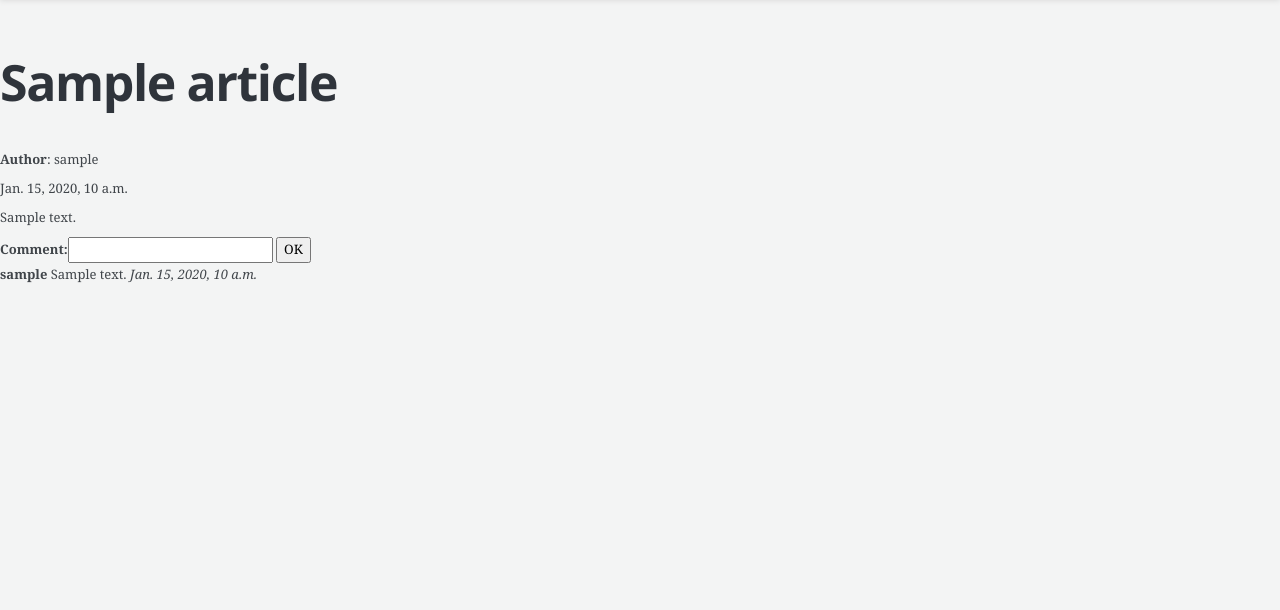
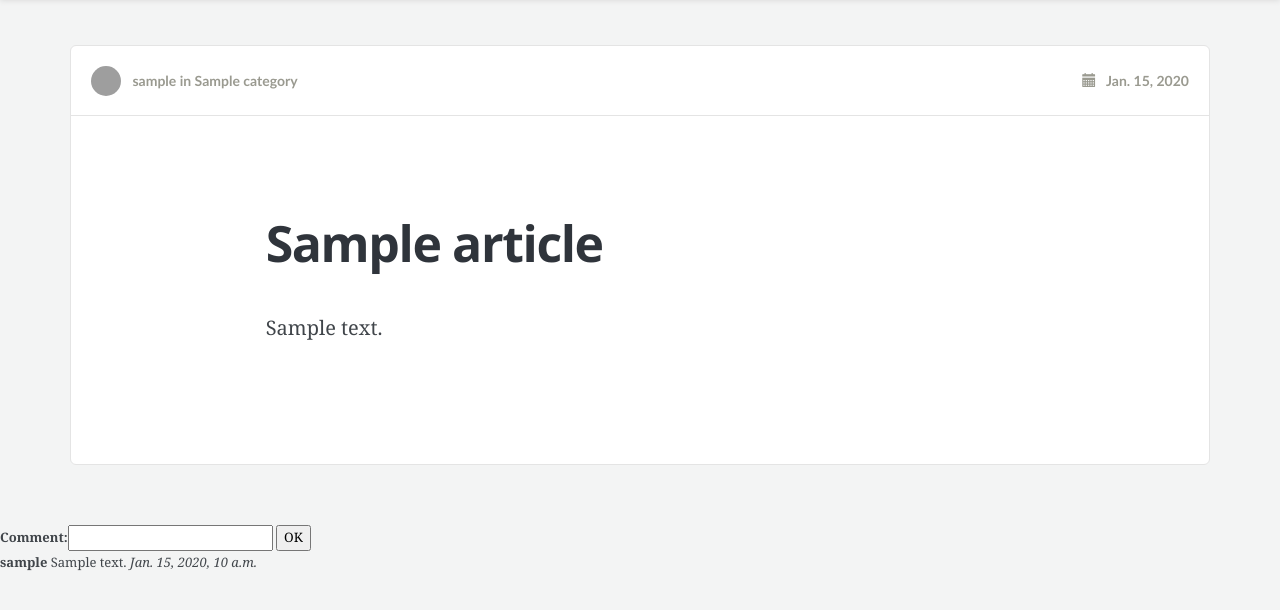
Before and after one commit to meikuam/Redwing, a Django app: a page that uses news/templates/news/article_detail.html in a window 1280 px wide. Shown: the part 77-687 px from the top of the page. Run offline with Django 3.2, Linux system fonts and the light colour scheme; tables that the repository leaves empty hold one stand-in row (values such as "Sample post"); some libraries are stand-ins or nearby versions; grey boxes are pictures that could not be loaded.

Commit message:
article markup

```diff
--- a/news/templates/news/article_detail.html
+++ b/news/templates/news/article_detail.html
@@ -1,10 +1,37 @@
 {% extends 'base.html' %}
 
 {% block content %}
-<h1>{{ object.title }}</h1>
-<p><b>Author</b>: {{ object.author.username }}</p>
-<p>{{ object.published }}</p>
-<p>{{ object.content | safe }}</p>
+<div class="container">
+	<div class="boxed  push-down-60">
+		<div class="meta">
+			<div class="meta__container--without-image" style="padding: 0 20px">
+				<div class="row">
+					<div class="col-xs-12  col-sm-8">
+						<div class="meta__info">
+							<span class="meta__author">
+								<img src="https://user-profile.s3.envato.com/files/50627171/avatar%20small.png" alt="Meta avatar" width="30" height="30"> <a href="#">{{ object.author.username }}</a> in <a href="#">{{ object.category }}</a>
+							</span>
+						</div>
+					</div>
+					<div class="col-xs-12  col-sm-4">
+						<span class="meta__date"><span class="glyphicon glyphicon-calendar"></span> &nbsp; {{ article.published|date }}</span>
+					</div>
+				</div>
+			</div>
+		</div>
+		<div class="row">
+			<div class="col-xs-10  col-xs-offset-1  col-md-8  col-md-offset-2  push-down-60">
+				<div class="post-content">
+					<h1>
+						<a href="#">{{ article.title }}</a>
+					</h1>
+					{{ article.content|safe }}
+				</div>
+			</div>
+		</div>
+	</div>
+</div>
+
 <div>
 	<form action="{% url 'news:comment' object.slug %}" method="post">
 		{% csrf_token %}
```
